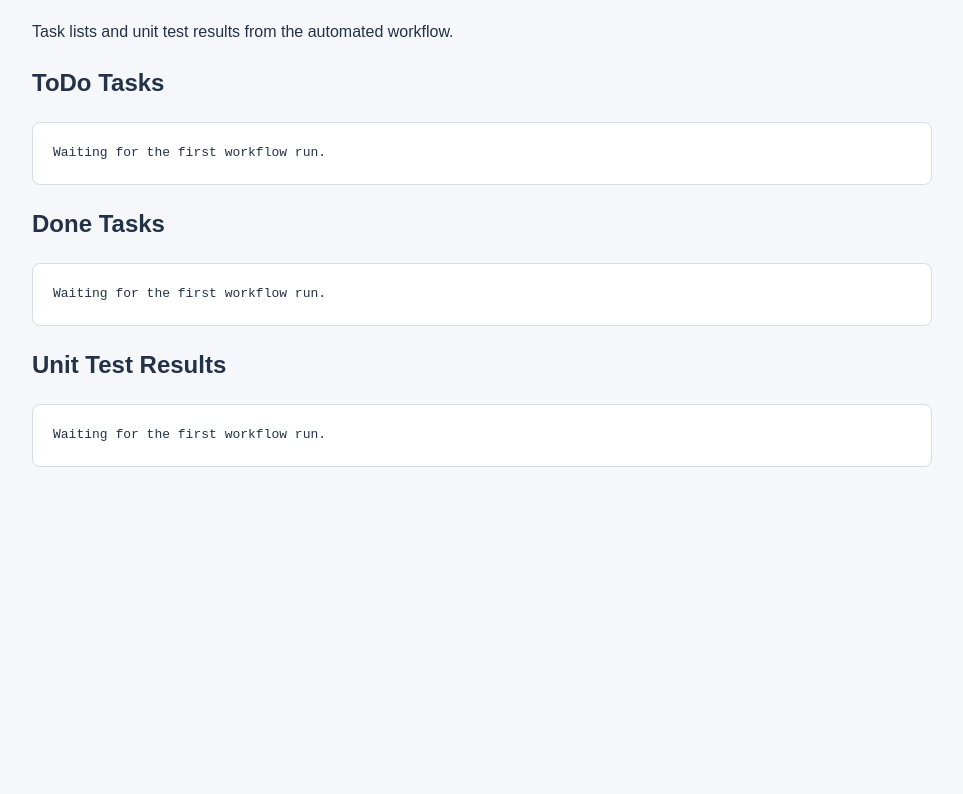
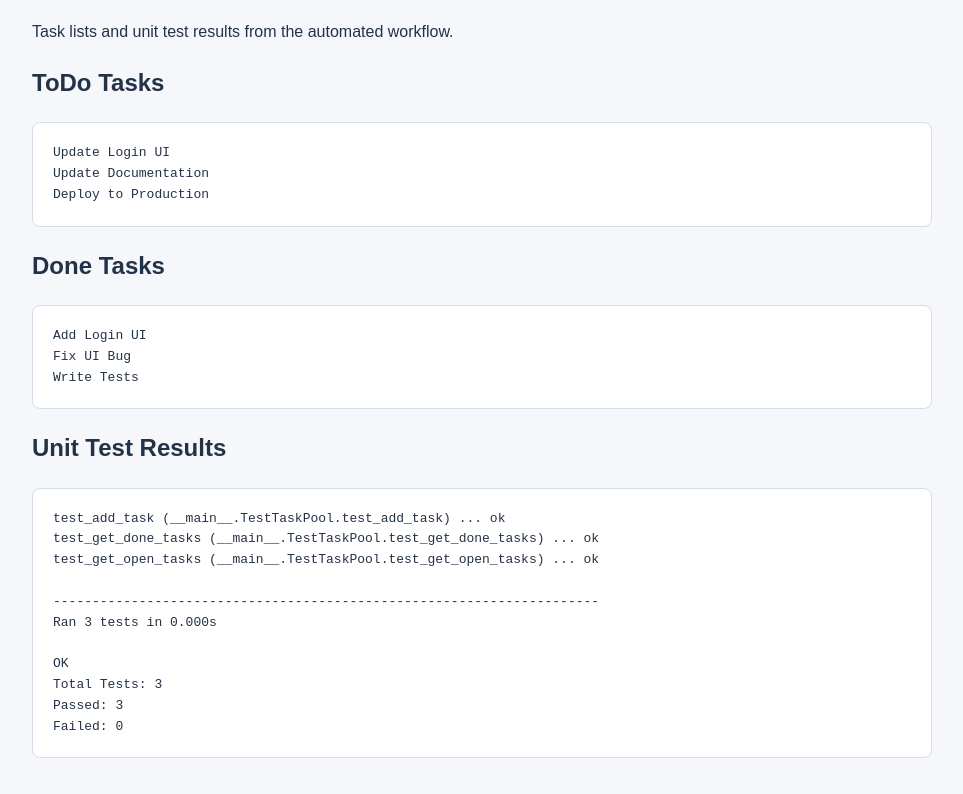
Before and after one commit to zhengyu10010715-netizen/43030-lecture4-task-manager, a plain HTML site: page index.html in a window 1280 px wide. Shown: the part 94-888 px from the top of the page, without its empty margins (158-1121 px from the left). Before the commit the page ends 800 px from the top, so only its background shows below. Drawn offline with Linux system fonts and the light colour scheme.

Commit message:
Update task manager report

```diff
--- a/index.html
+++ b/index.html
@@ -34,12 +34,32 @@
   <p>Task lists and unit test results from the automated workflow.</p>
 
   <h2>ToDo Tasks</h2>
-  <pre id="pending">Waiting for the first workflow run.</pre>
+  <pre id="pending">
+Update Login UI
+Update Documentation
+Deploy to Production
+</pre>
 
   <h2>Done Tasks</h2>
-  <pre id="completed">Waiting for the first workflow run.</pre>
+  <pre id="completed">
+Add Login UI
+Fix UI Bug
+Write Tests
+</pre>
 
   <h2>Unit Test Results</h2>
-  <pre id="unittest">Waiting for the first workflow run.</pre>
+  <pre id="unittest">
+test_add_task (__main__.TestTaskPool.test_add_task) ... ok
+test_get_done_tasks (__main__.TestTaskPool.test_get_done_tasks) ... ok
+test_get_open_tasks (__main__.TestTaskPool.test_get_open_tasks) ... ok
+
+----------------------------------------------------------------------
+Ran 3 tests in 0.000s
+
+OK
+Total Tests: 3
+Passed: 3
+Failed: 0
+</pre>
 </body>
 </html>
```
